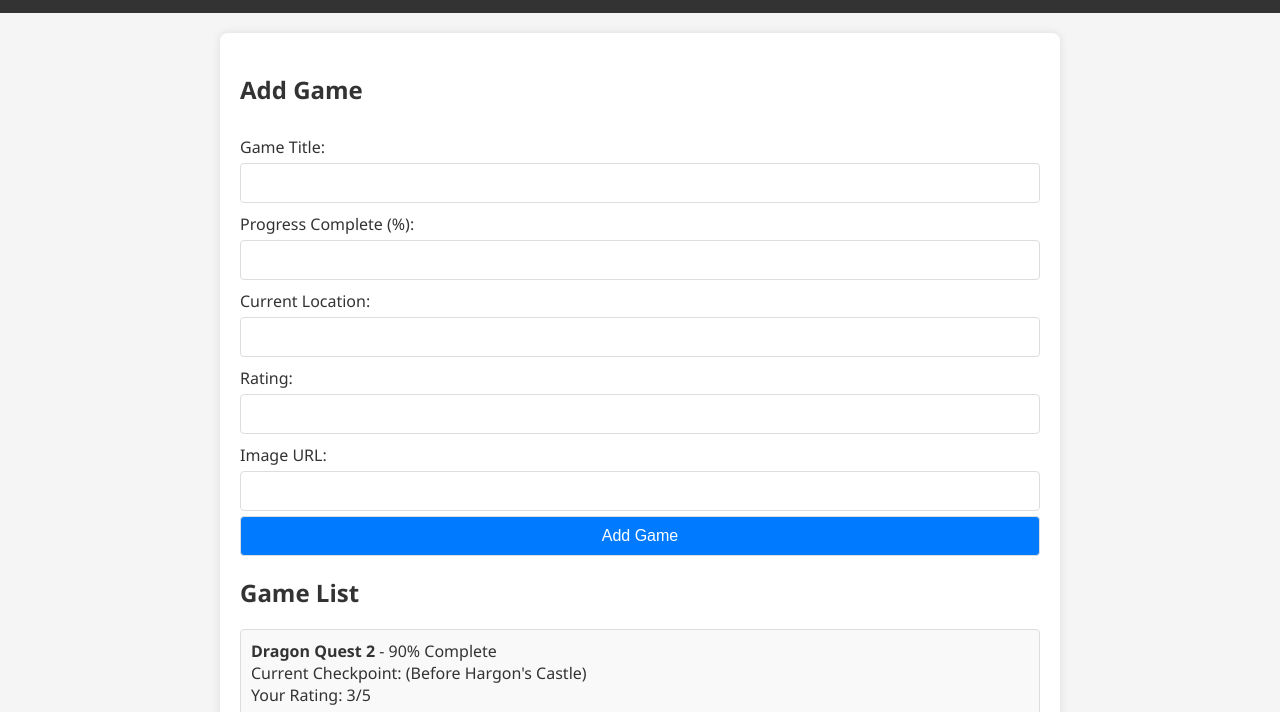
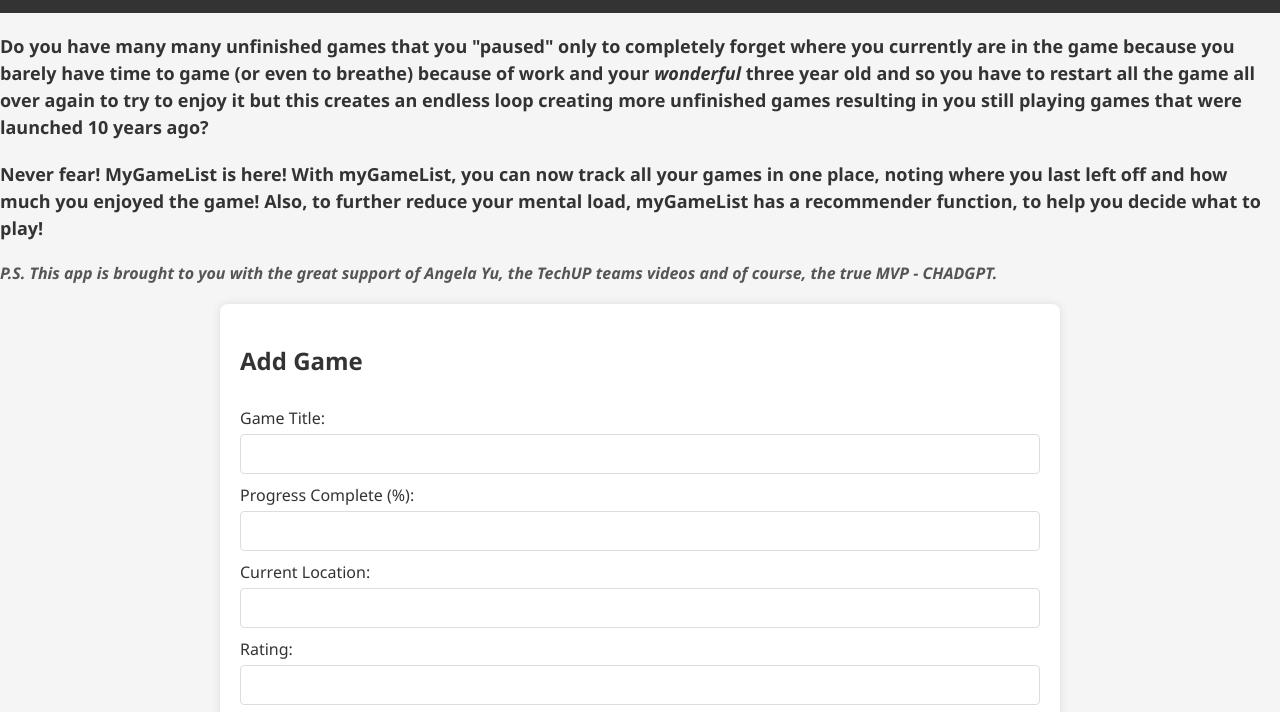
Before and after one commit to GinDragons/Joel-s-GameTracker, a plain HTML site: page webpages/GameTracker/GameListApp.html in a window 1280 px wide. Shown: the part 62-774 px from the top of the page. Drawn offline with Linux system fonts and the light colour scheme.

Commit message:
minor enhancements

```diff
--- a/webpages/GameTracker/GameListApp.html
+++ b/webpages/GameTracker/GameListApp.html
@@ -20,6 +20,13 @@
   <div class="header">
     <h1>My Game List</h1>
   </div>
+
+<h4> Do you have many many unfinished games that you "paused" only to completely forget where you currently are in the game because you barely have time to game (or even to breathe) because of work and your <i>wonderful</i> three year old and so you have to restart all the game all over again to try to enjoy it but this creates an endless loop creating more unfinished games resulting in you still playing games that were launched 10 years ago?
+</h4>
+
+<h4> Never fear! MyGameList is here! With myGameList, you can now track all your games in one place, noting where you last left off and how much you enjoyed the game! Also, to further reduce your mental load, myGameList has a recommender function, to help you decide what to play! </h4>
+
+<h5> P.S. This app is brought to you with the great support of Angela Yu, the TechUP teams videos and of course, the true MVP - CHADGPT. </h5>
 
   <div class="container">
     <div class="form-container">
--- a/webpages/GameTracker/styles.css
+++ b/webpages/GameTracker/styles.css
@@ -80,6 +80,12 @@
   background-color: #f9f9f9;
 }
 
+#recommendationContainer img {
+  max-width: 100%;
+  height: auto;
+  max-height: 150px; /
+}
+
 @media (max-width: 600px) {
   .container {
     padding: 10px;
@@ -94,5 +100,22 @@
   max-width: 100%;
   height: auto;
   margin-top: 10px;
-  max-height: 150px;
+  max-height: 100px;
 }
+
+h4, h5 {
+  color: #333;
+  margin: 20px auto;
+}
+
+h4 {
+  font-size: 18px;
+  line-height: 1.5;
+}
+
+h5 {
+  font-size: 16px;
+  font-style: italic;
+  margin-top: 10px;
+  color: #555;
+}
```
